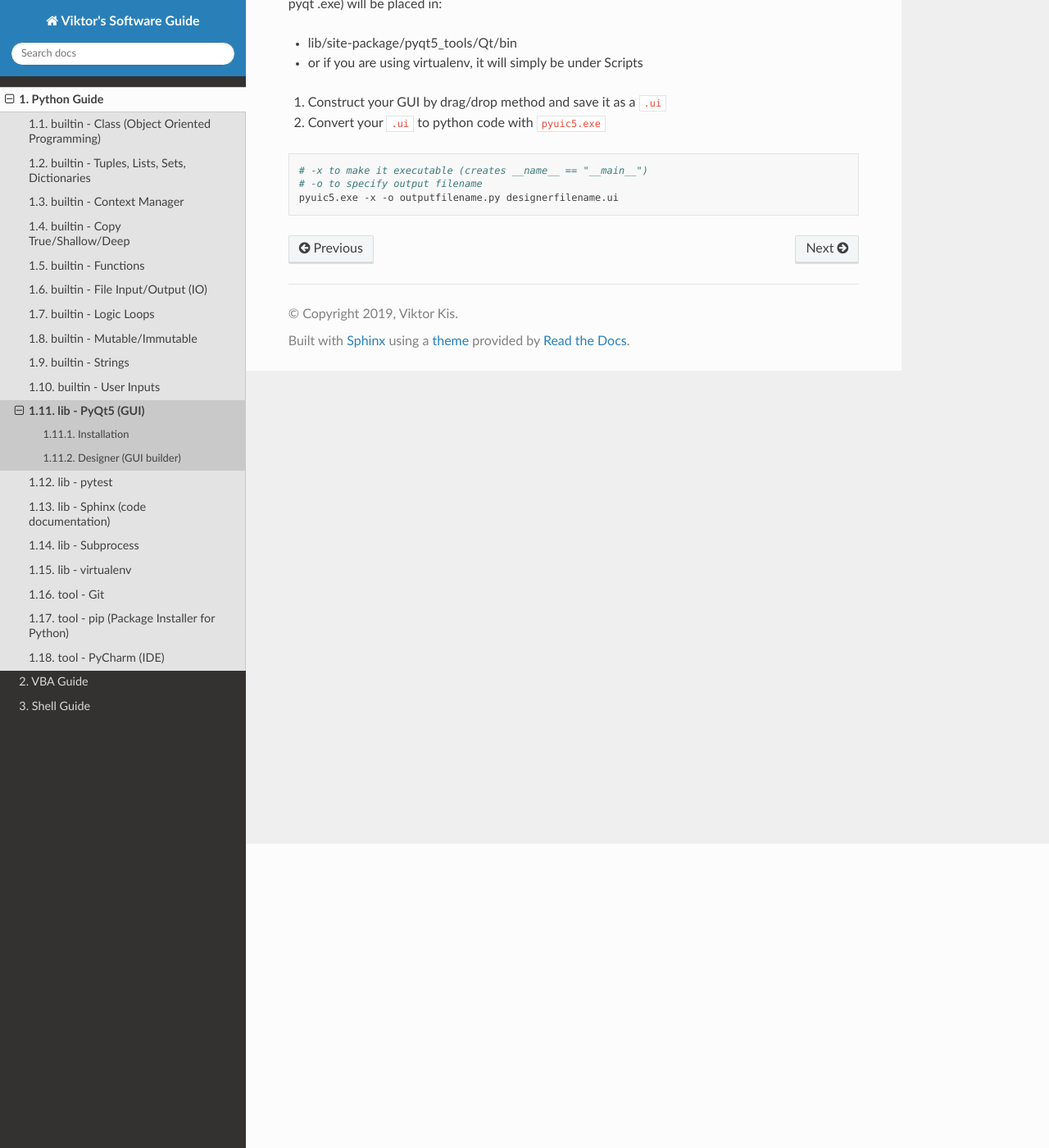
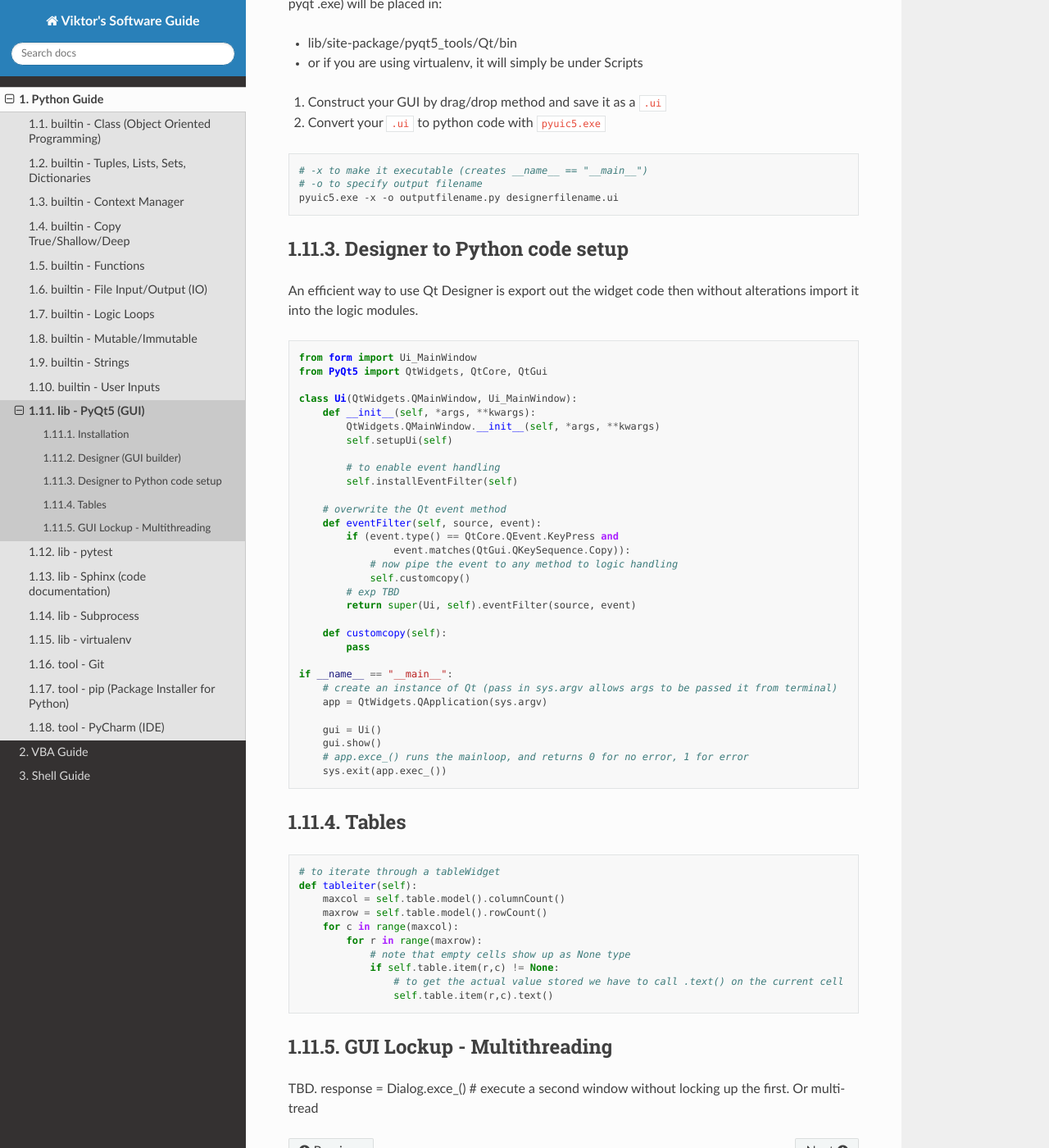
Before and after one commit to PydPiper/viks_SoftwareGuide, a Sphinx documentation site: the page built from source/python/lib_pyqt.rst, in a window 1280 px wide and 1400 px high, scrolled down 371 px. Shown: the whole window at 82% size. Built offline with Sphinx 7.4.7 and the Read the Docs theme 2.0.0, drawn with Linux system fonts in a browser that asks for light colours.

Commit message:
added to list initializing, Qt designer to python code setup, starter table walkthrough

```diff
--- a/source/python/lib_pyqt.rst
+++ b/source/python/lib_pyqt.rst
@@ -23,3 +23,65 @@ The tool (and all other pyqt .exe) will be placed in:
     # -x to make it executable (creates __name__ == "__main__")
     # -o to specify output filename
     pyuic5.exe -x -o outputfilename.py designerfilename.ui
+
+
+Designer to Python code setup
+-----------------------------
+An efficient way to use Qt Designer is export out the widget code then without alterations import it
+into the logic modules.
+
+.. code-block:: python
+
+    from form import Ui_MainWindow
+    from PyQt5 import QtWidgets, QtCore, QtGui
+
+    class Ui(QtWidgets.QMainWindow, Ui_MainWindow):
+        def __init__(self, *args, **kwargs):
+            QtWidgets.QMainWindow.__init__(self, *args, **kwargs)
+            self.setupUi(self)
+
+            # to enable event handling
+            self.installEventFilter(self)
+
+        # overwrite the Qt event method
+        def eventFilter(self, source, event):
+            if (event.type() == QtCore.QEvent.KeyPress and
+                    event.matches(QtGui.QKeySequence.Copy)):
+                # now pipe the event to any method to logic handling
+                self.customcopy()
+            # exp TBD
+            return super(Ui, self).eventFilter(source, event)
+
+        def customcopy(self):
+            pass
+
+    if __name__ == "__main__":
+        # create an instance of Qt (pass in sys.argv allows args to be passed it from terminal)
+        app = QtWidgets.QApplication(sys.argv)
+
+        gui = Ui()
+        gui.show()
+        # app.exce_() runs the mainloop, and returns 0 for no error, 1 for error
+        sys.exit(app.exec_())
+
+
+
+Tables
+------
+
+.. code-block:: python
+
+    # to iterate through a tableWidget
+    def tableiter(self):
+        maxcol = self.table.model().columnCount()
+        maxrow = self.table.model().rowCount()
+        for c in range(maxcol):
+            for r in range(maxrow):
+                # note that empty cells show up as None type
+                if self.table.item(r,c) != None:
+                    # to get the actual value stored we have to call .text() on the current cell
+                    self.table.item(r,c).text()
+
+GUI Lockup - Multithreading
+---------------------------
+TBD. response = Dialog.exce_() # execute a second window without locking up the first. Or multi-tread
```
Also changed, not shown: source/python/builtin_containers.rst (+10 -0 lines).
